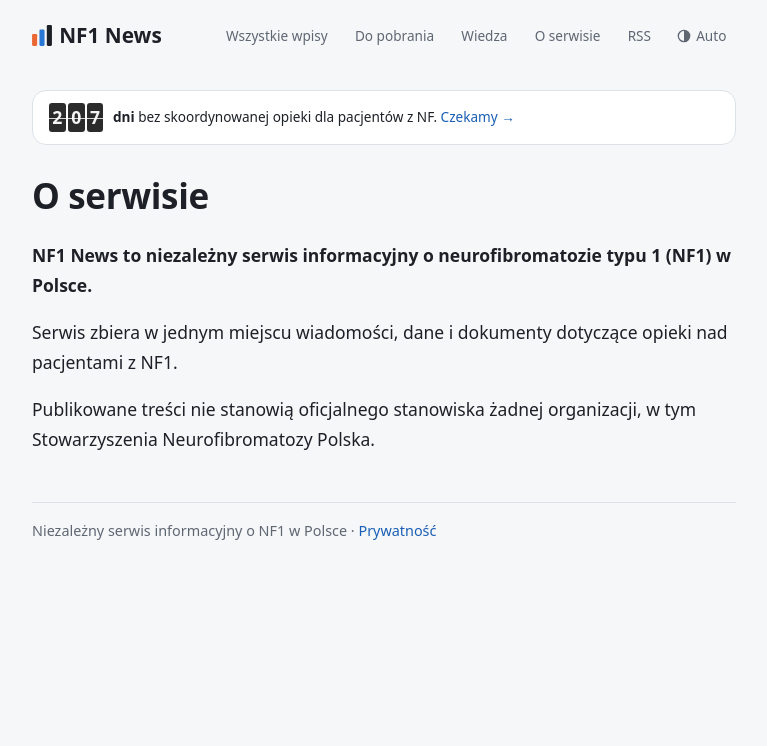
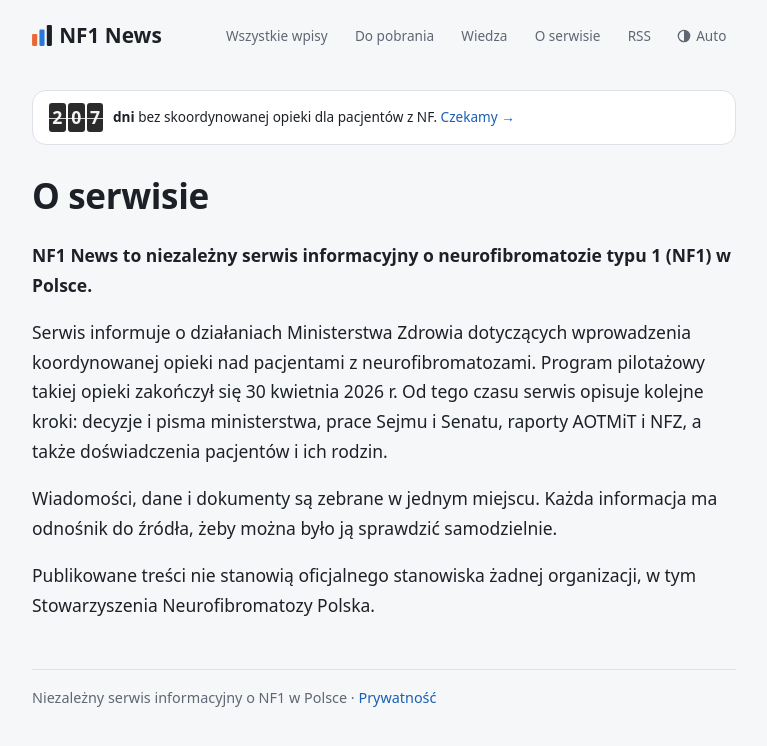
Before and after one commit to sylwiaeb/nf1news, a Jekyll site: the page built from o-serwisie.md, in a window 1280 px wide. Shown: the top 746 px of the page, without its empty margins (256-1023 px from the left). Built offline with Jekyll 4.4.1, drawn with Linux system fonts in a browser that asks for light colours.

Commit message:
O serwisie: opis tematu serwisu (koordynowana opieka, działania MZ)
Co-Authored-By: Claude Opus 5.5 <noreply@anthropic.com>
Claude-Session: https://claude.ai/code/session_019jaYARezaMuDXd88zjQvsn

```diff
--- a/o-serwisie.md
+++ b/o-serwisie.md
@@ -8,6 +8,8 @@ permalink: /o-serwisie/
 
 **NF1 News to niezależny serwis informacyjny o neurofibromatozie typu 1 (NF1) w Polsce.**
 
-Serwis zbiera w jednym miejscu wiadomości, dane i dokumenty dotyczące opieki nad pacjentami z NF1.
+Serwis informuje o działaniach Ministerstwa Zdrowia dotyczących wprowadzenia koordynowanej opieki nad pacjentami z neurofibromatozami. Program pilotażowy takiej opieki zakończył się 30 kwietnia 2026 r. Od tego czasu serwis opisuje kolejne kroki: decyzje i pisma ministerstwa, prace Sejmu i Senatu, raporty AOTMiT i NFZ, a także doświadczenia pacjentów i ich rodzin.
+
+Wiadomości, dane i dokumenty są zebrane w jednym miejscu. Każda informacja ma odnośnik do źródła, żeby można było ją sprawdzić samodzielnie.
 
 Publikowane treści nie stanowią oficjalnego stanowiska żadnej organizacji, w tym Stowarzyszenia Neurofibromatozy Polska.
```
